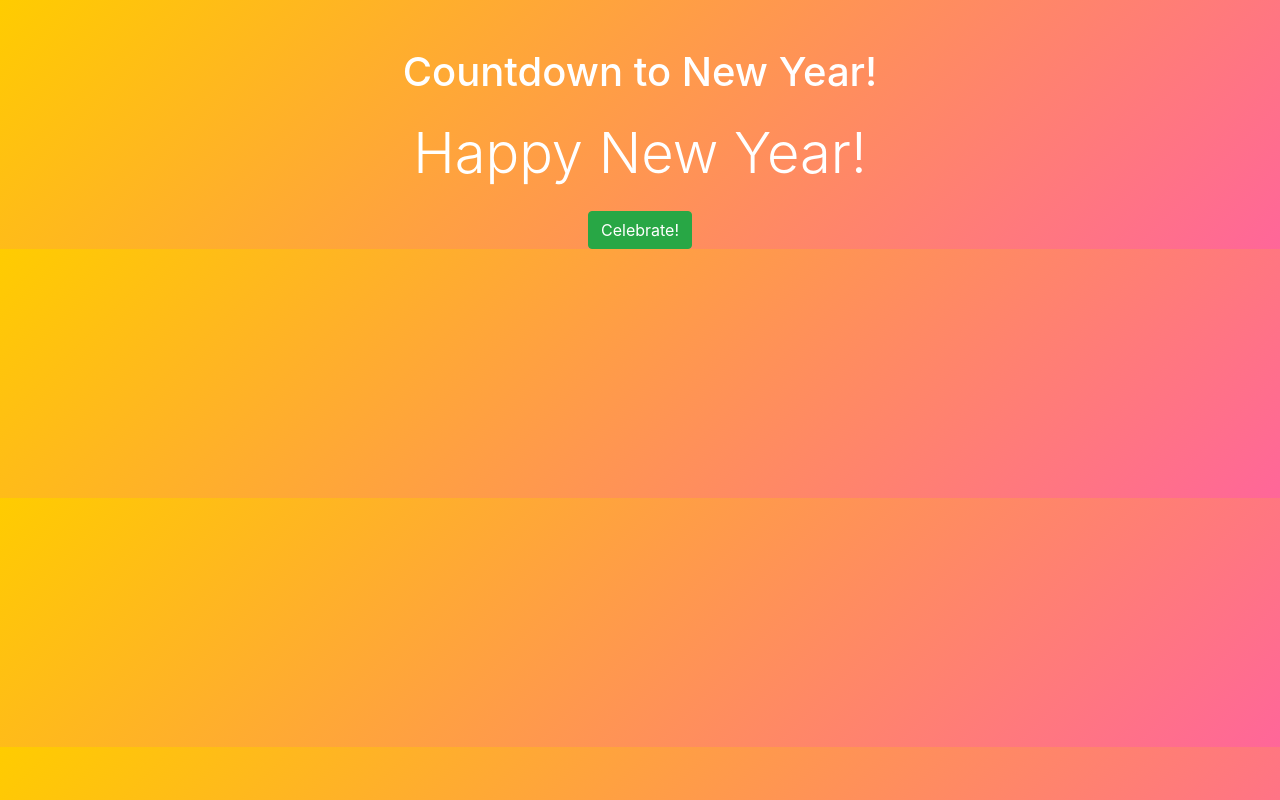
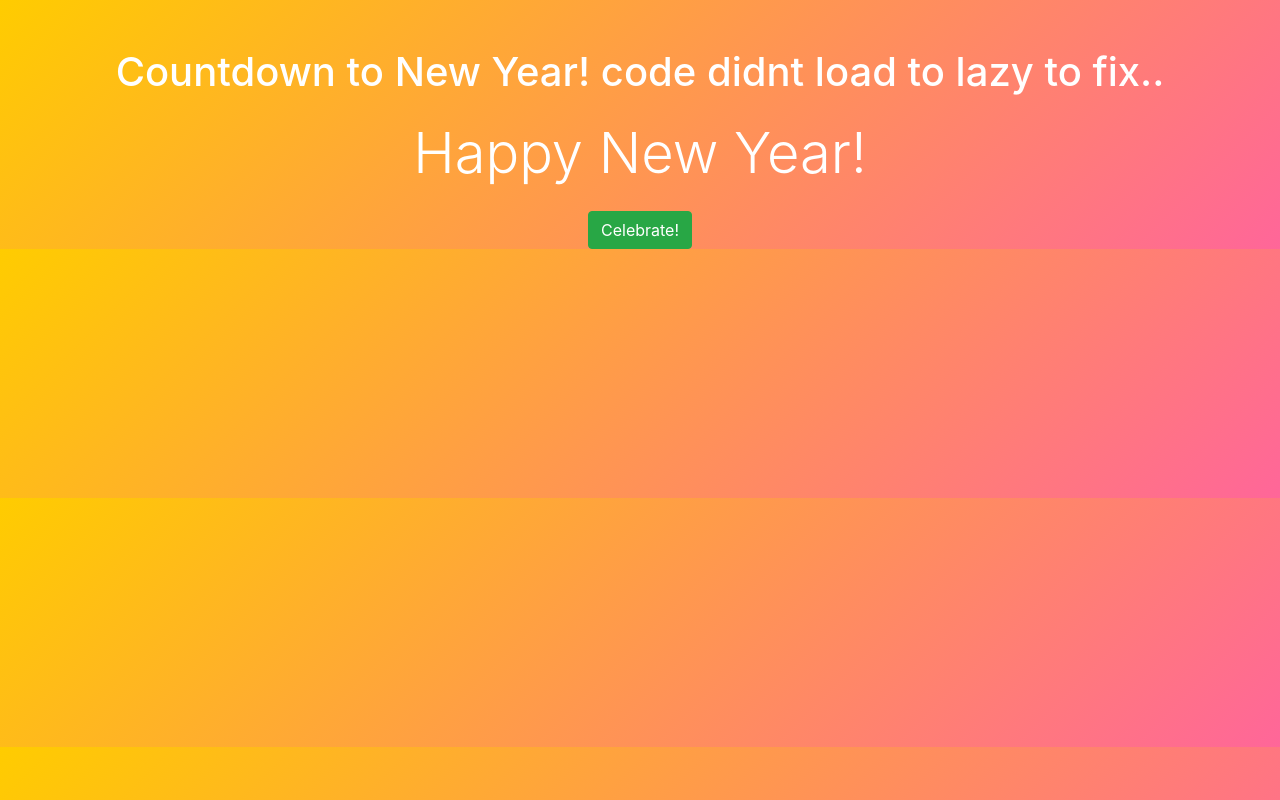
Before and after one commit to albertosprojects1/newyears, a plain HTML site: page index.html in a window 1280 px wide. Drawn offline with nearby package versions, Linux system fonts and the light colour scheme.

Commit message:
Update index.html

```diff
--- a/index.html
+++ b/index.html
@@ -18,6 +18,7 @@
 <div class="container text-center" id="main-content">
 <h1 class="mt-5">
     Countdown to New Year!
+   code didnt load to lazy to fix..
    </h1>
 <div class="display-4 mt-4" id="countdown">
 </div>
@@ -116,7 +117,7 @@
     // Celebrate Button
     $('#celebrateBtn').click(function() {
         createConfetti();
-        alert("Happy New Year! Wishing you love and happiness!");
+        alert("Happy New Year! Wishing you love and happiness! ");
     });
 
     // Confetti Animation
```
